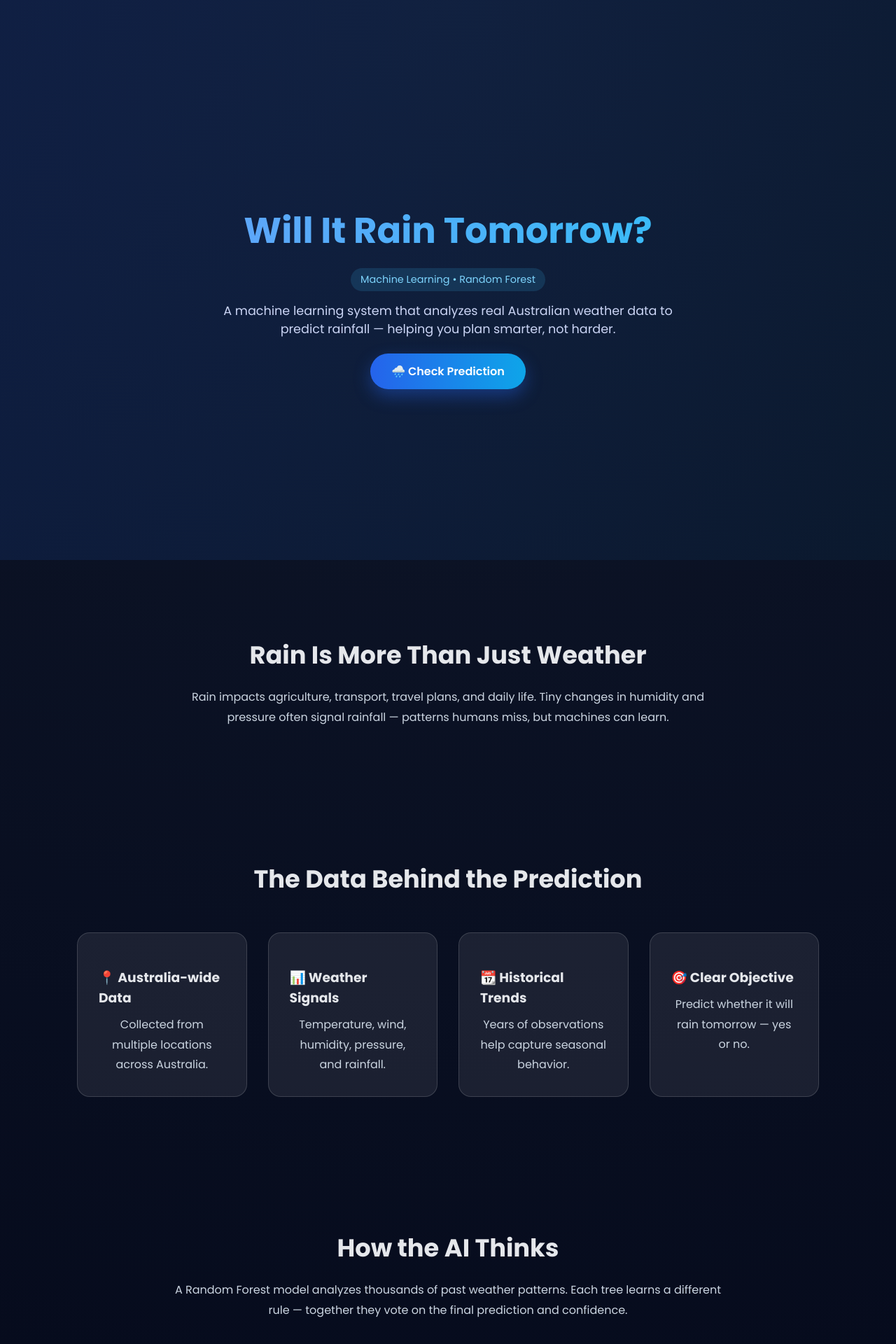
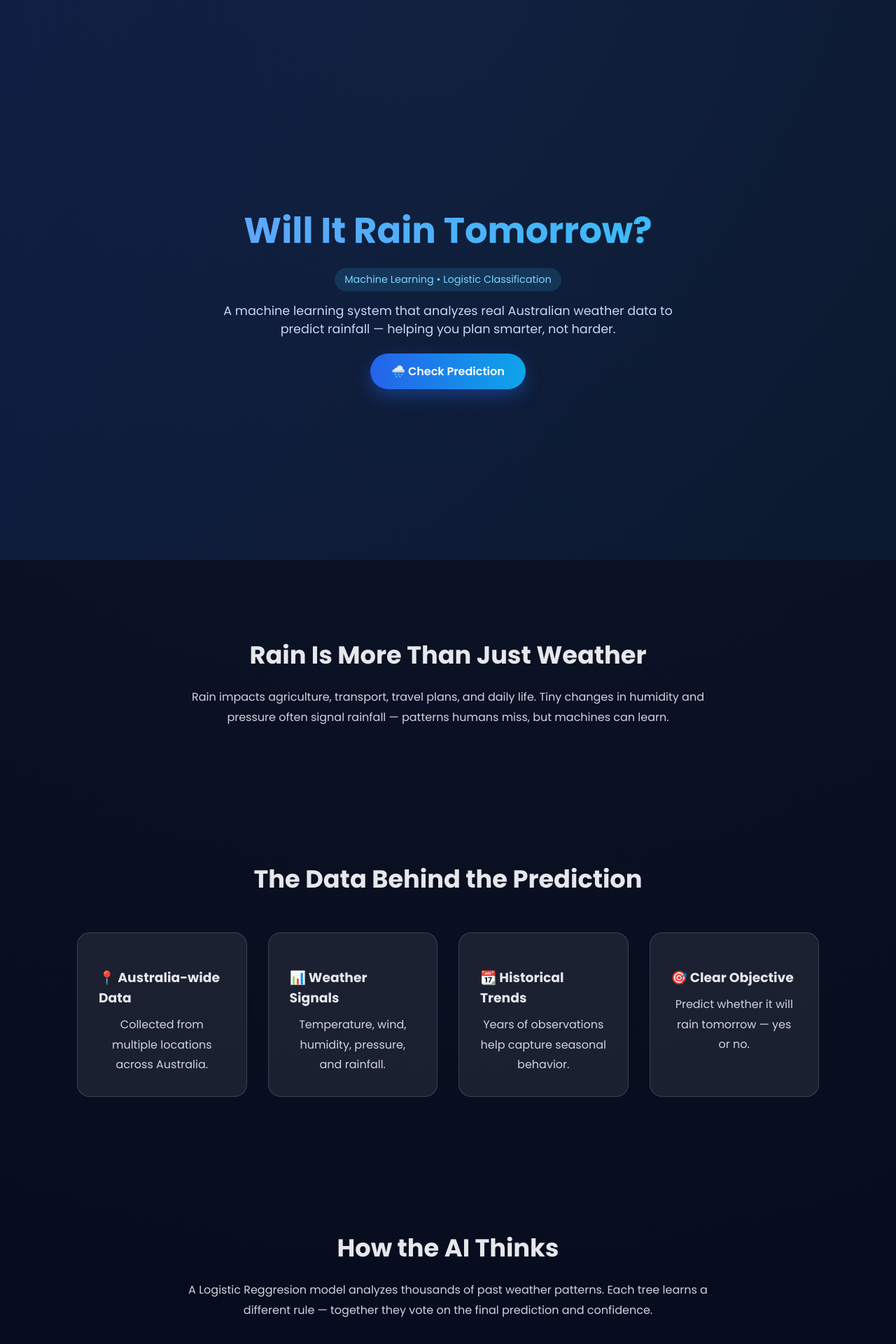
Before and after one commit to amukund07/Rain_Predictor, a Flask app: page / in a window 1280 px wide. Shown: the top 1920 px of the page at 70% size. Run offline with Flask 3, Linux system fonts and the light colour scheme; parts of the project's set-up code (start-up, migrations or seed data) failed here and were passed over.

Commit message:
Update index.html

```diff
--- a/templates/index.html
+++ b/templates/index.html
@@ -160,7 +160,7 @@
     font-size:0.9rem;
     margin-bottom:15px;
 ">
-                Machine Learning • Random Forest
+                Machine Learning • Logistic Classification
             </span>
 
             <p>
@@ -207,7 +207,7 @@
     <section>
         <h2>How the AI Thinks</h2>
         <p>
-            A Random Forest model analyzes thousands of past weather patterns.
+            A Logistic Reggresion model analyzes thousands of past weather patterns.
             Each tree learns a different rule — together they vote on the final prediction and confidence.
         </p>
     </section>
@@ -240,4 +240,5 @@
     Built with Flask, Scikit-learn & Real Weather Data
 </footer>
 
+
 </html>
```
